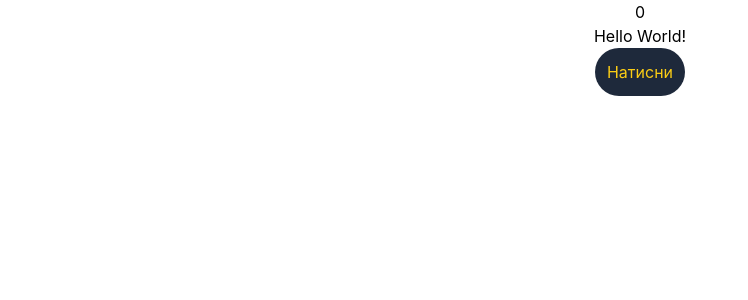
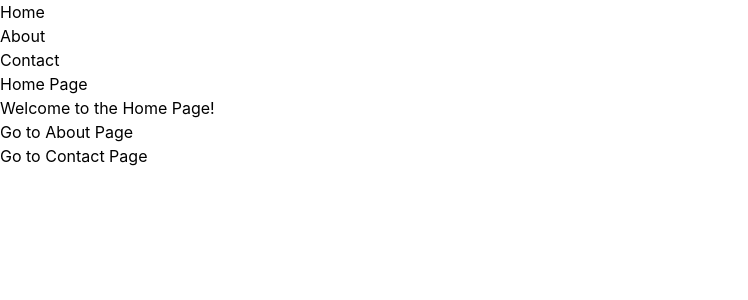
Before and after one commit to Andrey9019/EliteGear, a React app: page / in a window 1280 px wide. Shown: the top 300 px of the page, without its empty margins (0-748 px from the left). Built offline with nearby package versions, Linux system fonts and the light colour scheme; the HTML template or start-up script is replaced by a standard one.

Commit message:
init commit

```diff
--- a/package.json
+++ b/package.json
@@ -14,7 +14,8 @@
     "@tailwindcss/vite": "^4.0.3",
     "postcss": "^8.5.1",
     "react": "^18.3.1",
-    "react-dom": "^18.3.1"
+    "react-dom": "^18.3.1",
+    "react-router-dom": "^7.1.5"
   },
   "devDependencies": {
     "@eslint/js": "^9.17.0",
--- a/src/App.jsx
+++ /dev/null
@@ -1,22 +0,0 @@
-import { useState } from "react";
-
-function App() {
-  const [count, setCount] = useState(0);
-
-  return (
-    <>
-      <div className=" flex flex-col items-center">
-        <p className=""> {count}</p>
-        <h1 className=""> Hello World!</h1>
-        <button
-          onClick={() => setCount((count) => count + 1)}
-          className="font-sans bg-primary text-secondary hover:bg-secondary hover:text-primary p-3 w-fit rounded-full cursor-pointer"
-        >
-          Натисни
-        </button>
-      </div>
-    </>
-  );
-}
-
-export default App;
--- /dev/null
+++ b/src/components/App.jsx
@@ -0,0 +1,34 @@
+import { BrowserRouter as Router, Route, Routes, Link } from "react-router-dom";
+import Home from "../pages/Home";
+import About from "../pages/About";
+import Contact from "../pages/Contact";
+
+const App = () => {
+  return (
+    <Router>
+      <div>
+        <nav>
+          <ul>
+            <li>
+              <Link to="/">Home</Link>
+            </li>
+            <li>
+              <Link to="/about">About</Link>
+            </li>
+            <li>
+              <Link to="/contact">Contact</Link>
+            </li>
+          </ul>
+        </nav>
+
+        <Routes>
+          <Route path="/" element={<Home />} />
+          <Route path="/about" element={<About />} />
+          <Route path="/contact" element={<Contact />} />
+        </Routes>
+      </div>
+    </Router>
+  );
+};
+
+export default App;
--- /dev/null
+++ b/src/css/index.css
@@ -0,0 +1,34 @@
+@import "tailwindcss";
+@config "../../tailwind.config.js";
+
+:root {
+  font-synthesis: none;
+  text-rendering: optimizeLegibility;
+  -webkit-font-smoothing: antialiased;
+  -moz-osx-font-smoothing: grayscale;
+}
+body {
+  line-height: 1.5;
+}
+
+h1,
+h2,
+h3,
+h4,
+h5,
+h6,
+p {
+  margin: 0;
+}
+
+ul,
+ol {
+  margin: 0;
+  padding: 0;
+}
+
+img {
+  display: block;
+  max-width: 100%;
+  height: auto;
+}
--- a/src/index.css
+++ /dev/null
@@ -1,9 +0,0 @@
-@import "tailwindcss";
-@config "../tailwind.config.js";
-
-:root {
-  font-synthesis: none;
-  text-rendering: optimizeLegibility;
-  -webkit-font-smoothing: antialiased;
-  -moz-osx-font-smoothing: grayscale;
-}
--- a/src/main.jsx
+++ b/src/main.jsx
@@ -1,8 +1,8 @@
 import { StrictMode } from "react";
 import { createRoot } from "react-dom/client";
-import "./index.css";
+import "./css/index.css";
 
-import App from "./App.jsx";
+import App from "./components/App";
 
 createRoot(document.getElementById("root")).render(
   <StrictMode>
--- /dev/null
+++ b/src/pages/About.jsx
@@ -0,0 +1,17 @@
+import { Link } from "react-router-dom";
+
+const About = () => {
+  return (
+    <div>
+      <h1>About Page</h1>
+      <p>This is the About Page.</p>
+      <ul>
+        <li>
+          <Link to="/contact">Go to Contact Page</Link>
+        </li>
+      </ul>
+    </div>
+  );
+};
+
+export default About;
--- /dev/null
+++ b/src/pages/Contact.jsx
@@ -0,0 +1,17 @@
+import { Link } from "react-router-dom";
+
+const Contact = () => {
+  return (
+    <div>
+      <h1>Contact Page</h1>
+      <p>Get in touch with us!</p>
+      <ul>
+        <li>
+          <Link to="/">Go to Home Page</Link>
+        </li>
+      </ul>
+    </div>
+  );
+};
+
+export default Contact;
--- /dev/null
+++ b/src/pages/Home.jsx
@@ -0,0 +1,20 @@
+import { Link } from "react-router-dom";
+
+const Home = () => {
+  return (
+    <div>
+      <h1>Home Page</h1>
+      <p>Welcome to the Home Page!</p>
+      <ul>
+        <li>
+          <Link to="/about">Go to About Page</Link>
+        </li>
+        <li>
+          <Link to="/contact">Go to Contact Page</Link>
+        </li>
+      </ul>
+    </div>
+  );
+};
+
+export default Home;
```
Also changed, not shown: 1 other file (tests, documents, lock files or other folders).
